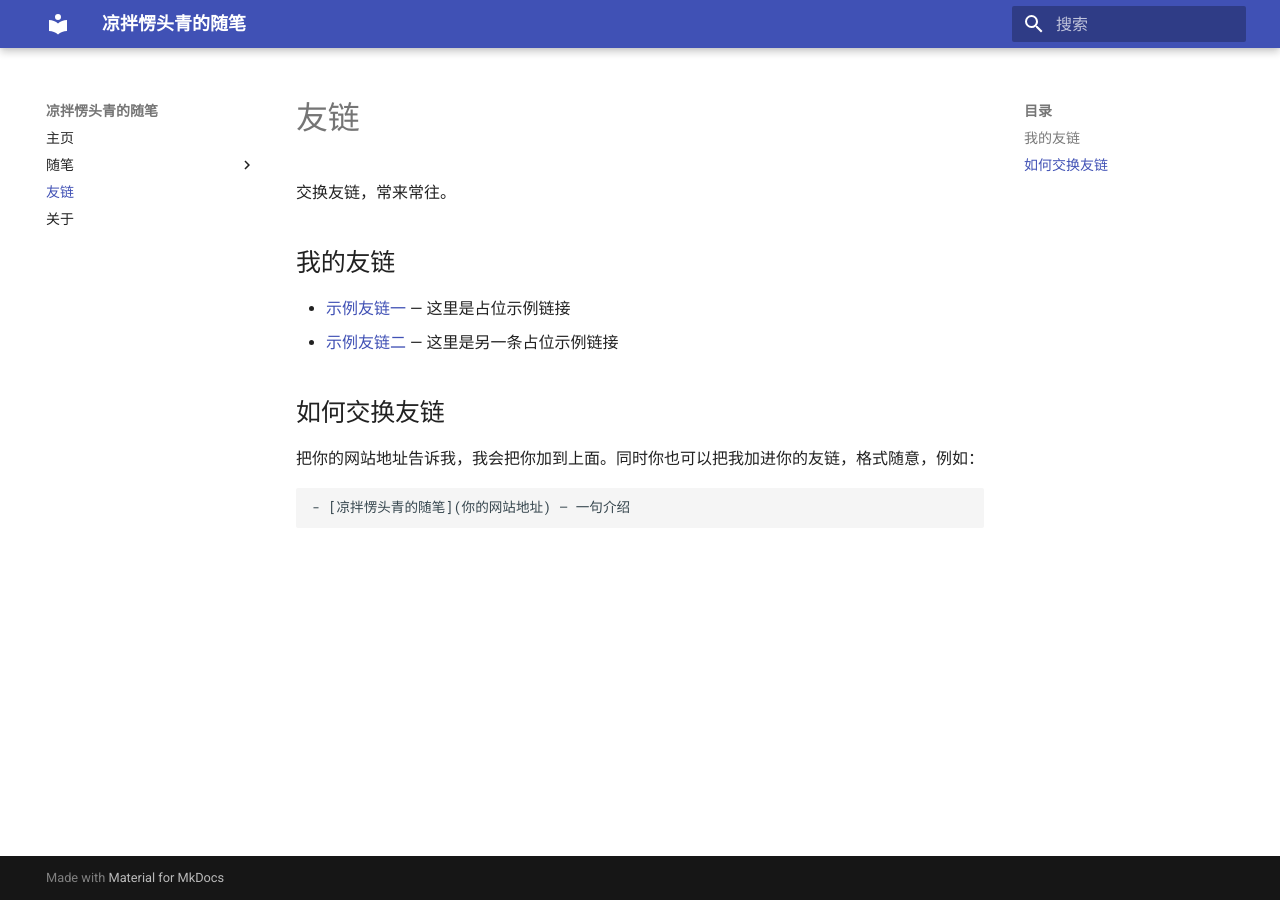
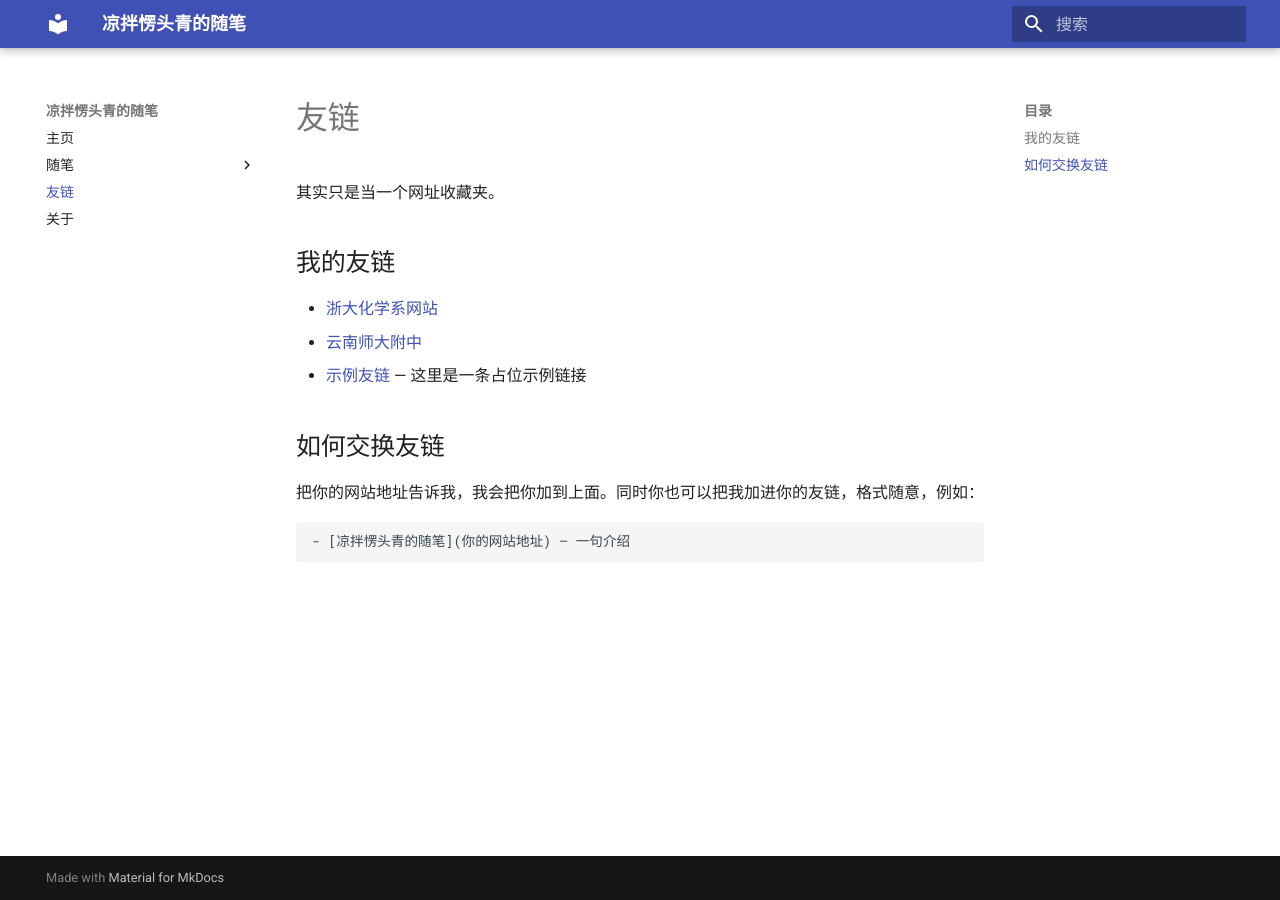
Before and after one commit to liangbanlengtouqing/liangbanlengtouqing_website.github.io, an MkDocs documentation site: the page built from docs/friends/index.md, in a window 1280 px wide. Built offline with MkDocs 1.6.1 and Material for MkDocs 9.7.7, drawn with Linux system fonts in a browser that asks for light colours.

Commit message:
feat: add new post and update friends page

```diff
--- a/docs/friends/index.md
+++ b/docs/friends/index.md
@@ -1,11 +1,12 @@
 # 友链
 
-交换友链，常来常往。
+其实只是当一个网址收藏夹。
 
 ## 我的友链
 
-- [示例友链一](https://example.com) — 这里是占位示例链接
-- [示例友链二](https://example.org) — 这里是另一条占位示例链接
+- [浙大化学系网站](http://www.chem.zju.edu.cn/)
+- [云南师大附中](https://ynsdfz.ynnu.edu.cn/)
+- [示例友链](https://example.org) — 这里是一条占位示例链接
 
 ## 如何交换友链
 
--- a/mkdocs.yml
+++ b/mkdocs.yml
@@ -11,6 +11,7 @@ nav:
   - 主页: index.md
   - 随笔:
       - 随笔列表: course/index.md
+      - 2026年8月7日: course/2026年8月7日.md
       - 示例随笔: course/example.md
   - 友链: friends/index.md
   - 关于: about/index.md
```
Also changed, not shown: docs/course/2026年8月7日.md (added, +15 -0 lines), docs/course/index.md (+1 -0 lines).
